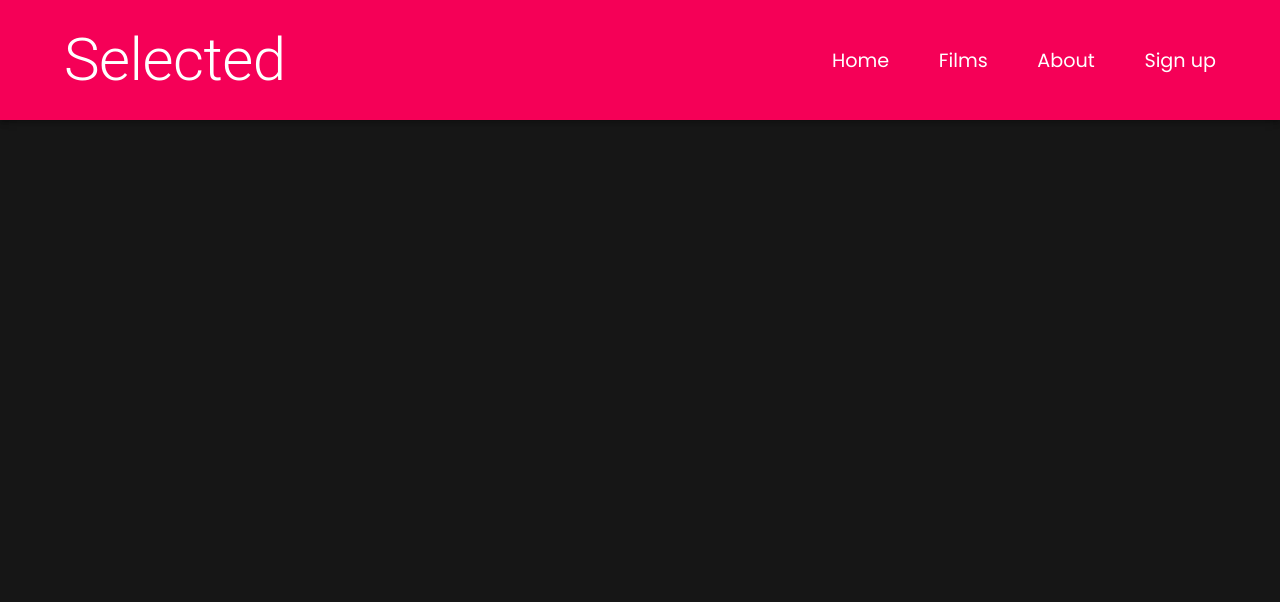
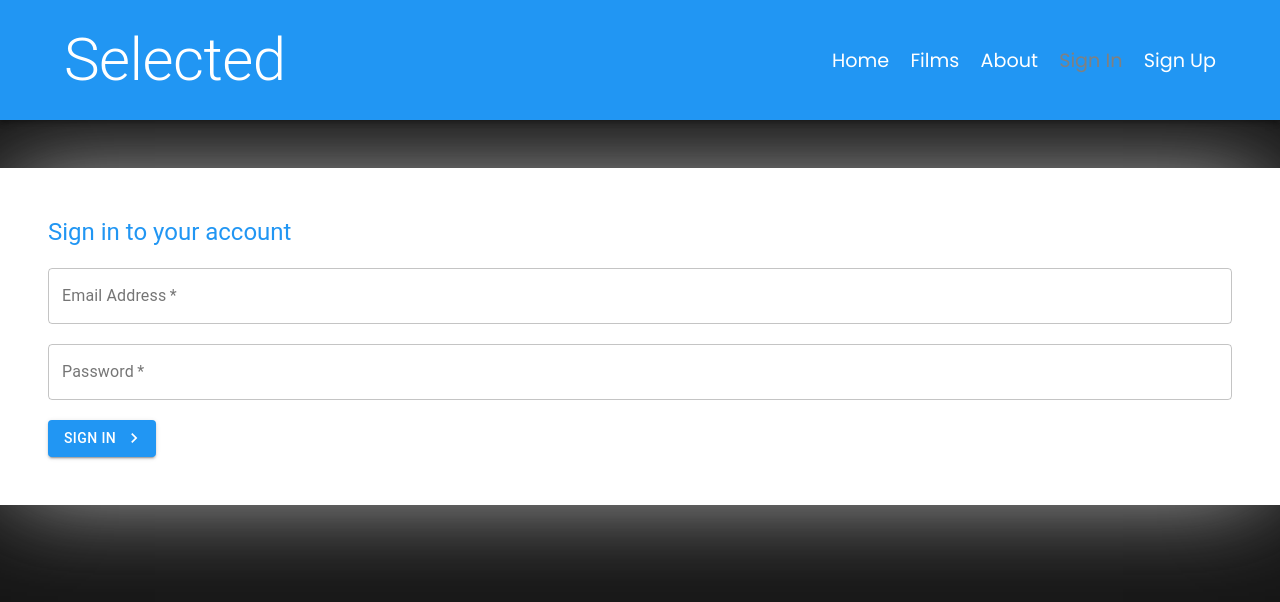
Before and after one commit to milewsa3/selected-cinema, a React (Create React App) app: page /login in a window 1280 px wide. Shown: the top 602 px of the page. Built offline with nearby package versions, Linux system fonts and the light colour scheme.

Commit message:
Partly implemented sign up form && Added sign in tab

```diff
--- a/src/App.js
+++ b/src/App.js
@@ -2,22 +2,23 @@ import { BrowserRouter as Router, Switch, Route } from 'react-router-dom'
 import Home from './pages/Home'
 import About from './pages/About'
 import { createMuiTheme, ThemeProvider } from '@material-ui/core'
-import { blue, red } from '@material-ui/core/colors'
+import {blue, pink, red} from '@material-ui/core/colors'
 import Navbar from './components/Navbar'
 import Signup from './pages/Signup'
 import Films from './pages/Films'
+import Login from "./pages/Login";
 
 const theme = createMuiTheme({
   palette: {
-    primary: red,
-    secondary: blue
+    primary: blue,
+    secondary: pink
   }
 })
 
 
 function App() {
   return (
-    <ThemeProvider>
+    <ThemeProvider theme={theme}>
       <Router>
         <Navbar />
         <Switch>
@@ -30,6 +31,9 @@ function App() {
           <Route path="/about">
             <About />
           </Route>
+          <Route path="/login">
+            <Login />
+          </Route>
           <Route path="/signup">
             <Signup />
           </Route>
--- a/src/components/FilmCard.js
+++ b/src/components/FilmCard.js
@@ -93,7 +93,7 @@ export default function FilmCard({ film }) {
                             component="img"
                             alt="Poster"
                             height="auto"
-                            image={`https://image.tmdb.org/t/p/w${400}/${filmData['poster_path']}`}
+                            image={`https://image.tmdb.org/t/p/w${300}/${filmData['poster_path']}`}
                             title={filmData['title']}
                         />
                         <CardContent>
--- a/src/components/Navbar.js
+++ b/src/components/Navbar.js
@@ -21,6 +21,7 @@ import HomeIcon from '@material-ui/icons/Home';
 import MovieFilterIcon from '@material-ui/icons/MovieFilter';
 import InfoIcon from '@material-ui/icons/Info';
 import VpnKeyIcon from '@material-ui/icons/VpnKey';
+import AddToHomeScreenIcon from '@material-ui/icons/AddToHomeScreen';
 
 const useStyles = makeStyles( (theme) => ({
     topNav: {
@@ -91,7 +92,12 @@ export default function Navbar() {
             icon: <InfoIcon />
         },
         {
-            title: 'Sign up',
+            title: 'Sign In',
+            path: '/login',
+            icon: <AddToHomeScreenIcon/>
+        },
+        {
+            title: 'Sign Up',
             path: '/signup',
             icon: <VpnKeyIcon />
         },
@@ -121,7 +127,7 @@ export default function Navbar() {
     )
 
     return(
-        <AppBar color={"secondary"} position={'sticky'}>
+        <AppBar color={"primary"} position={'sticky'}>
             <Toolbar className={classes.topNav}>
                 <Typography variant="h2" component="h4">
                     <NavLink exact to="/" className={classes.clearLink}>Selected</NavLink>
--- a/src/pages/About.js
+++ b/src/pages/About.js
@@ -18,7 +18,7 @@ export default function About() {
 
     return(
         <Container>
-            <Typography variant="h2" color="secondary" className={classes.aboutMe}>
+            <Typography variant="h2" color="primary" className={classes.aboutMe}>
                 About me
             </Typography>
             <Container className={classes.content}>
--- /dev/null
+++ b/src/pages/Login.js
@@ -0,0 +1,81 @@
+import {Button, Container, makeStyles, TextField, Typography} from "@material-ui/core";
+import {useState} from "react";
+import {KeyboardArrowRight} from "@material-ui/icons";
+
+const useStyles = makeStyles({
+    field: {
+        marginTop: 20,
+        marginBottom: 20,
+        display: 'block'
+    },
+    container: {
+        backgroundColor: 'white',
+        marginTop: '3rem',
+        padding: '3rem',
+        WebkitBoxShadow: '-2px 1px 95px -13px rgba(196,196,196,1)',
+        MozBoxShadow: '-2px 1px 95px -13px rgba(196,196,196,1)',
+        boxShadow: '-2px 1px 95px -13px rgba(196,196,196,1)',
+    }
+})
+
+const Login = (props) => {
+    const classes = useStyles()
+    const [username, setUsername] = useState('')
+    const [password, setPassword] = useState('')
+    const [usernameError, setUsernameError] = useState(false)
+    const [usernameErrorDesc, setUsernameErrorDesc] = useState('')
+    const [passwordError, setPasswordError] = useState(false)
+    const [passwordErrorDesc, setPasswordErrorDesc] = useState('')
+
+    const handleSubmit = (e) => {
+        e.preventDefault()
+        console.log("Submit")
+    }
+
+    return (
+        <Container size="sm" className={classes.container}>
+            <Typography
+                variant="h5"
+                color="primary"
+                component="h2"
+                gutterBottom
+            >
+                Sign in to your account
+            </Typography>
+
+            <form noValidate autoComplete="off" onSubmit={handleSubmit}>
+                <TextField className={classes.field}
+                           onChange={(e) => setUsername(e.target.value)}
+                           label="Email Address"
+                           variant="outlined"
+                           color="primary"
+                           fullWidth
+                           required
+                           error={usernameError}
+                           helperText={usernameErrorDesc}
+                />
+                <TextField className={classes.field}
+                           onChange={(e) => setPassword(e.target.value)}
+                           label="Password"
+                           variant="outlined"
+                           color="primary"
+                           fullWidth
+                           required
+                           error={passwordError}
+                           helperText={passwordErrorDesc}
+                />
+
+                <Button
+                    type="submit"
+                    color="primary"
+                    variant="contained"
+                    endIcon={<KeyboardArrowRight/>}>
+                    Sign In
+                </Button>
+
+            </form>
+        </Container>
+    );
+}
+
+export default Login;
--- a/src/pages/Signup.js
+++ b/src/pages/Signup.js
@@ -1,8 +1,8 @@
-import {Button, Container, TextField, Typography} from "@material-ui/core";
+import {Button, Container, IconButton, Input, InputAdornment, TextField, Typography} from "@material-ui/core";
 import {useState} from "react";
 import {useHistory} from "react-router";
 import {makeStyles} from '@material-ui/core'
-import {KeyboardArrowRight} from "@material-ui/icons";
+import {KeyboardArrowRight, Visibility, VisibilityOff} from "@material-ui/icons";
 
 const useStyles = makeStyles({
     field: {
@@ -23,57 +23,117 @@ const useStyles = makeStyles({
 const Signup = (props) => {
     const classes = useStyles()
     const history = useHistory()
-    const [username, setUsername] = useState('')
+
+    const [fullName, setFullName] = useState('')
+    const [email, setEmail] = useState('')
     const [password, setPassword] = useState('')
-    const [usernameError, setUsernameError] = useState(false)
-    const [usernameErrorDesc, setUsernameErrorDesc] = useState('')
+
+    const [fullNameError, setFullNameError] = useState(false)
+    const [emailError, setEmailError] = useState(false)
     const [passwordError, setPasswordError] = useState(false)
+
+    const [fullNameErrorDesc, setFullNameErrorDesc] = useState('')
+    const [emailErrorDesc, setEmailErrorDesc] = useState('')
     const [passwordErrorDesc, setPasswordErrorDesc] = useState('')
+
+    const [showPassword, setShowPassword] = useState(false)
 
     const handleSubmit = (e) => {
         e.preventDefault()
-        console.log("Submit")
+        setFullNameError(false)
+        setEmailError(false)
+        setPasswordError(false)
+
+        setFullNameErrorDesc('')
+        setEmailErrorDesc('')
+        setPasswordErrorDesc('')
+
+        if (fullName === '') {
+            setFullNameError(true)
+            setFullNameErrorDesc('This field cannot be empty')
+        }
+        if (email === '') {
+            setEmailError(true)
+            setEmailErrorDesc('This field cannot be empty')
+        }
+        if (password === '') {
+            setPasswordError(true)
+            setPasswordErrorDesc('This field cannot be empty')
+        }
+        console.log({ fullName, email, password })
+        return
+
+        if (fullName && email && password) {
+            fetch('https://selected-cinema-backend.azurewebsites.net/users', {
+                method: 'POST',
+                headers: {"Content-type": "application/json"},
+                body: JSON.stringify({ fullName, email, password })
+            }).then(res => {
+
+            }).catch(err => {
+
+            })
+        }
+    }
+
+    function handleClickShowPassword() {
+        setShowPassword(true)
+    }
+
+    function handleMouseDownPassword() {
+        setShowPassword(false)
     }
 
     return (
         <Container size="sm" className={classes.container}>
             <Typography
-                variant="h4"
-                color="secondary"
+                variant="h5"
+                color="primary"
                 component="h2"
                 gutterBottom
             >
-                Register
+                Sign Up
             </Typography>
 
             <form noValidate autoComplete="off" onSubmit={handleSubmit}>
                 <TextField className={classes.field}
-                           onChange={(e) => setUsername(e.target.value)}
-                           label="Username"
+                           onChange={(e) => setFullName(e.target.value)}
+                           label="Full Name"
                            variant="outlined"
-                           color="secondary"
+                           color="primary"
                            fullWidth
                            required
-                           error={usernameError}
-                           helperText={usernameErrorDesc}
+                           error={fullNameError}
+                           helperText={fullNameErrorDesc}
+                />
+                <TextField className={classes.field}
+                           onChange={(e) => setEmail(e.target.value)}
+                           label="Email Address"
+                           variant="outlined"
+                           color="primary"
+                           fullWidth
+                           required
+                           error={emailError}
+                           helperText={emailErrorDesc}
                 />
                 <TextField className={classes.field}
                            onChange={(e) => setPassword(e.target.value)}
                            label="Password"
                            variant="outlined"
-                           color="secondary"
+                           color="primary"
                            fullWidth
                            required
                            error={passwordError}
                            helperText={passwordErrorDesc}
+                           type="password"
                 />
 
                 <Button
                     type="submit"
-                    color="secondary"
+                    color="primary"
                     variant="contained"
                     endIcon={<KeyboardArrowRight/>}>
-                    Submit
+                    Sign Up
                 </Button>
 
             </form>
--- a/src/utils/useFetch.js
+++ b/src/utils/useFetch.js
@@ -17,7 +17,6 @@ const useFetch = (url) => {
                     return res.json();
                 })
                 .then(data => {
-                    console.log(data)
                     setIsPending(false);
                     setData(data);
                     setError(null);
```
Also changed, not shown: src/pages/Home.js (+15 -3 lines).
